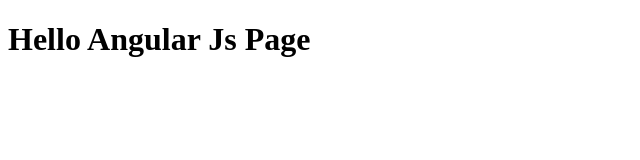
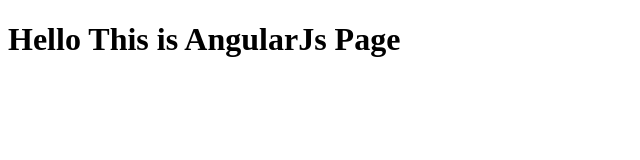
Before and after one commit to 2323Maik/AngularJsTestProject, a plain HTML site: page index.html in a window 1280 px wide. Shown: the whole page, without its empty margins (0-640 px from the left). Drawn offline with Linux system fonts and the light colour scheme.

Commit message:
First web File updated version.

```diff
--- a/index.html
+++ b/index.html
@@ -3,7 +3,7 @@
 <title>Hello Angular JS</title>
 
 <body>
-  <h1>Hello Angular Js Page</h1>
+  <h1>Hello This is AngularJs Page</h1>
 </body>
 
 </html>
```
